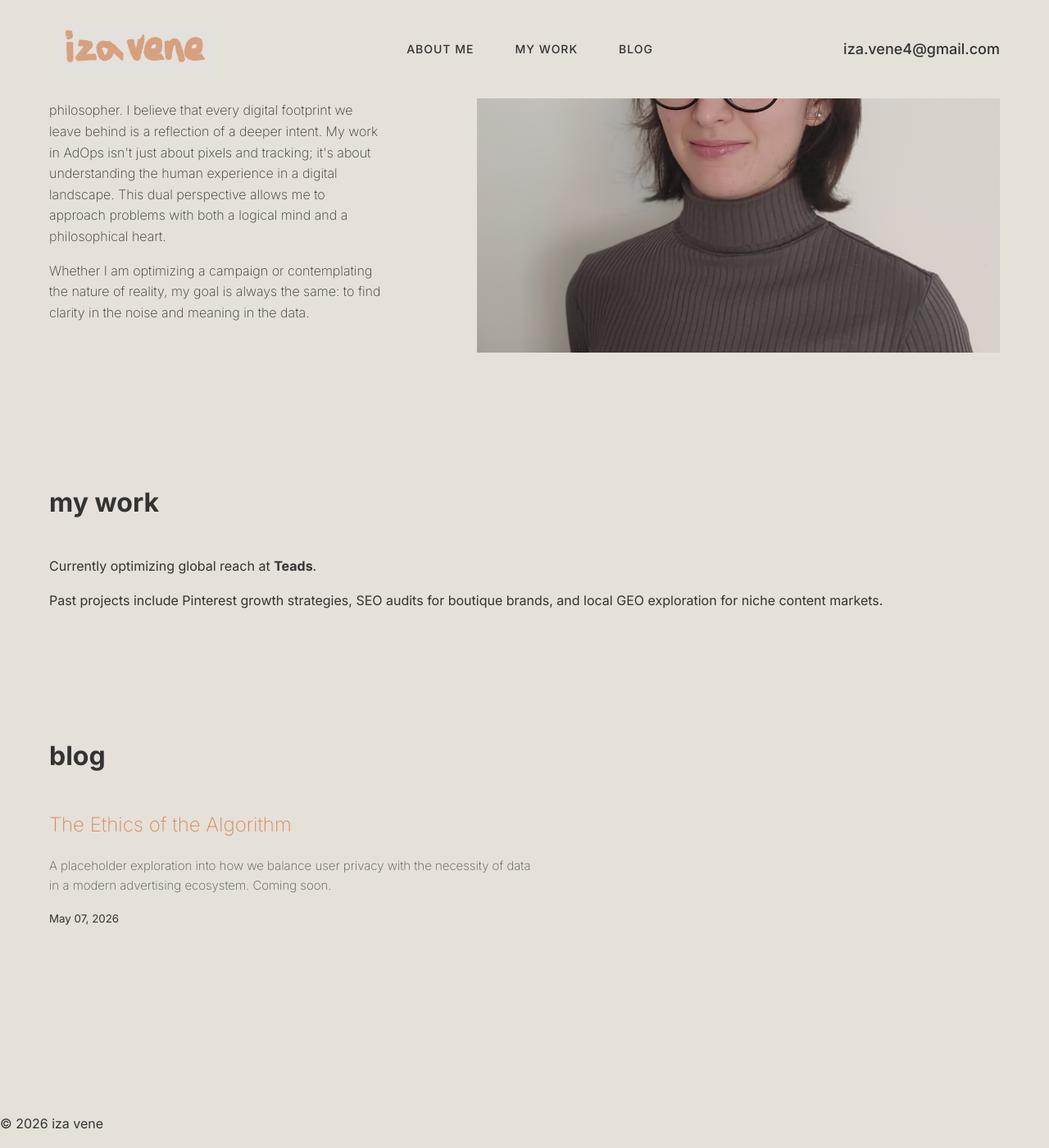
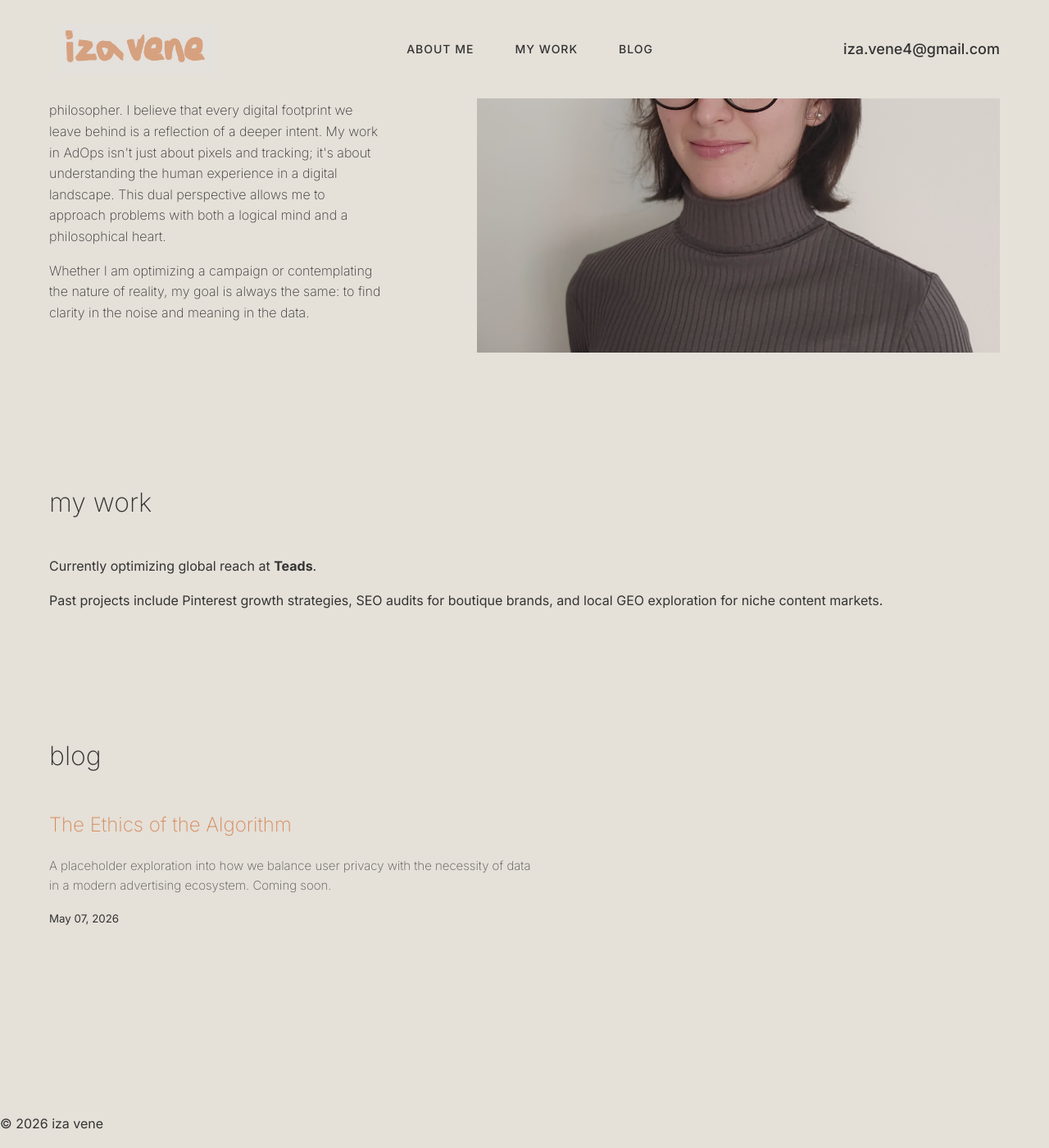
Before and after one commit to vendi525/vendi525.github.io, a Jekyll site: the page built from index.html, in a window 1280 px wide and 1400 px high, scrolled down 385 px. Shown: the whole window at 82% size. Built offline with Jekyll 4.4.1, drawn with Linux system fonts in a browser that asks for light colours.

Commit message:
Add section-text styles to style.css
Add styles for section text with specific flex and font weight.

```diff
--- a/assets/css/style.css
+++ b/assets/css/style.css
@@ -127,8 +127,14 @@
   margin-bottom: 150px;
 }
 
+.section-text {
+  flex: 0 0 35%;
+  font-weight: 200;
+}
+
 .section-title {
   font-size: 32px;
+  font-weight: 200;
   margin-bottom: 40px;
 }
 
```
